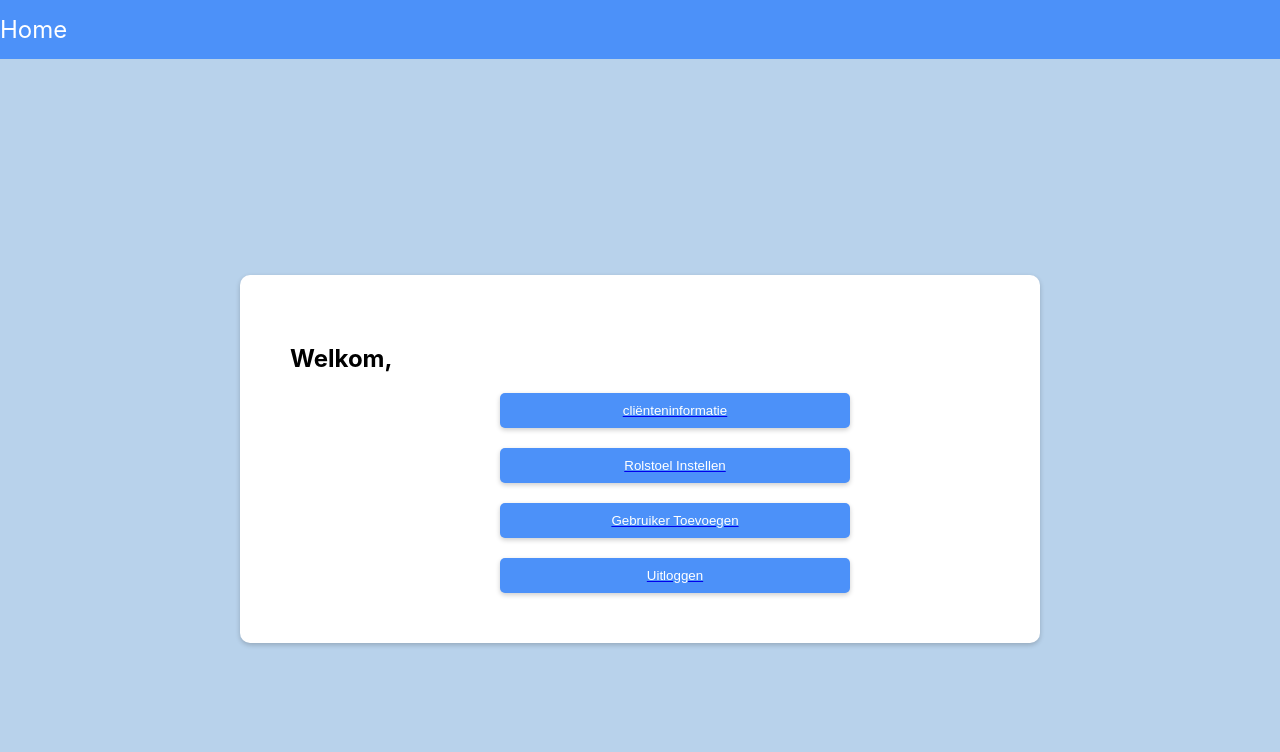
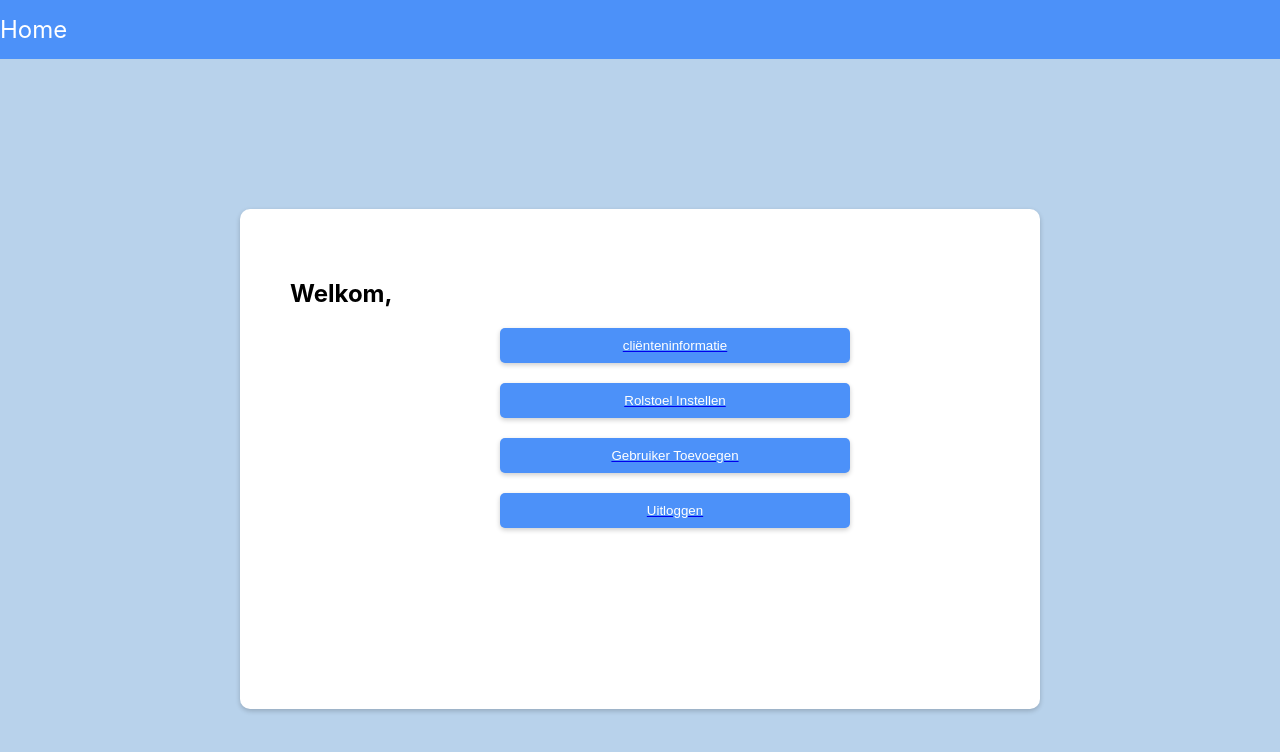
Before and after one commit to hesitantronin/TTDL-web-app, a React (Create React App) app in the folder ttdl-frontend/: page /home in a window 1280 px wide. Shown: the top 752 px of the page. Built offline with nearby package versions, Linux system fonts and the light colour scheme.

Commit message:
clientlist is now scrollable
clientlist doesnt go up anymore and is scollabale, same

```diff
--- a/ttdl-frontend/src/Views/stylesheets/generalStyle.module.css
+++ b/ttdl-frontend/src/Views/stylesheets/generalStyle.module.css
@@ -6,15 +6,18 @@
   background-color: rgba(184, 210, 235, 1);
 }
 
+/* Box to contain the form and list */
 .box {
   background-color: white;
   width: 800px;
+  height: 500px; /* Fixed height */
   padding: 50px;
   margin: 20px;
   box-sizing: border-box;
   position: relative;
   border-radius: 10px;
   box-shadow: 0 2px 5px rgba(0, 0, 0, 0.2);
+  overflow-y: auto; /* Allow vertical scroll if content overflows */
 }
 
 .input-text {
--- a/ttdl-frontend/src/communication/userOverviewController.tsx
+++ b/ttdl-frontend/src/communication/userOverviewController.tsx
@@ -36,6 +36,10 @@ export function useUserOverviewController() {
 
         const newUser = { id, name, lastName };
         setUsers([...users, newUser]);
+        // Clear input fields after successful addition
+        setName('');
+        setId('');
+        setLastName('');
         // Clear error messages after successful addition
         setNameError('');
         setIdError('');
@@ -51,6 +55,7 @@ export function useUserOverviewController() {
 
 
     const handleCancel = () => {
+        // Clear input fields and error messages after cancelling
         setName('');
         setId('');
         setLastName('');
```
